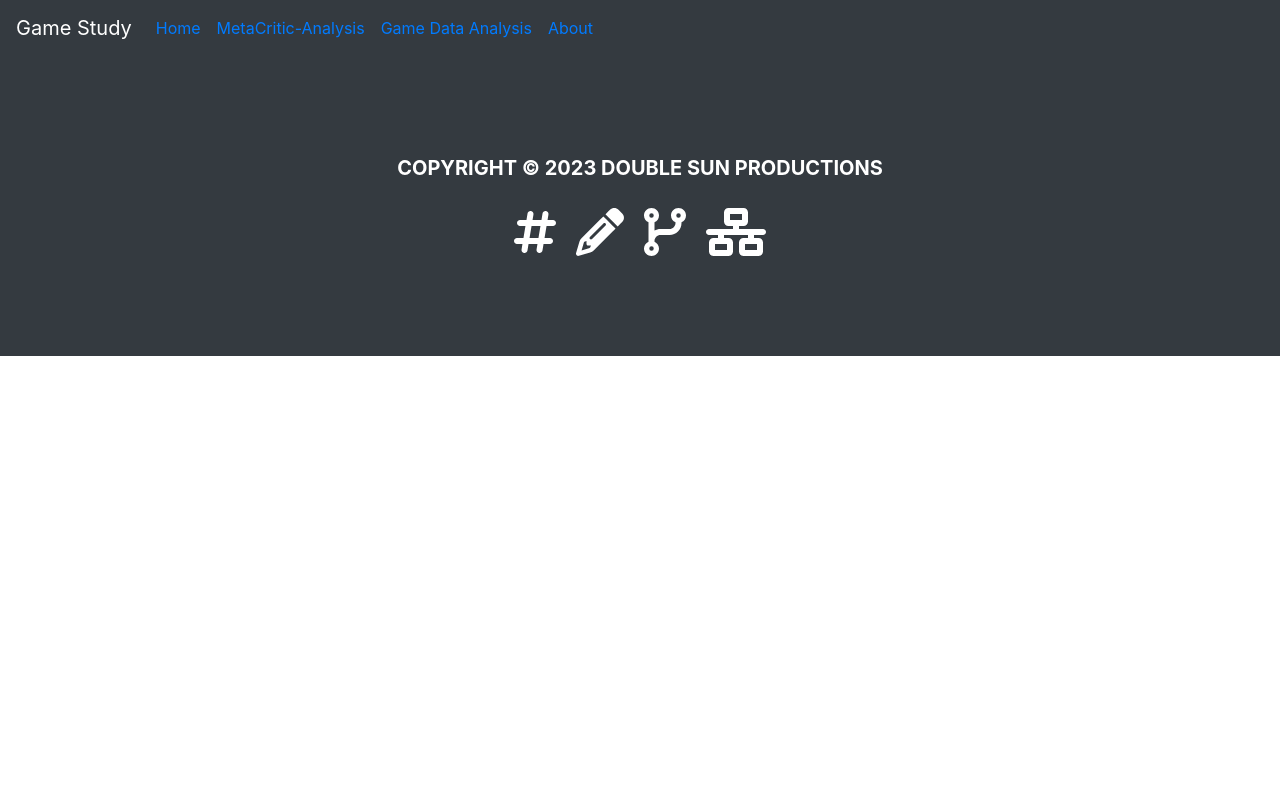
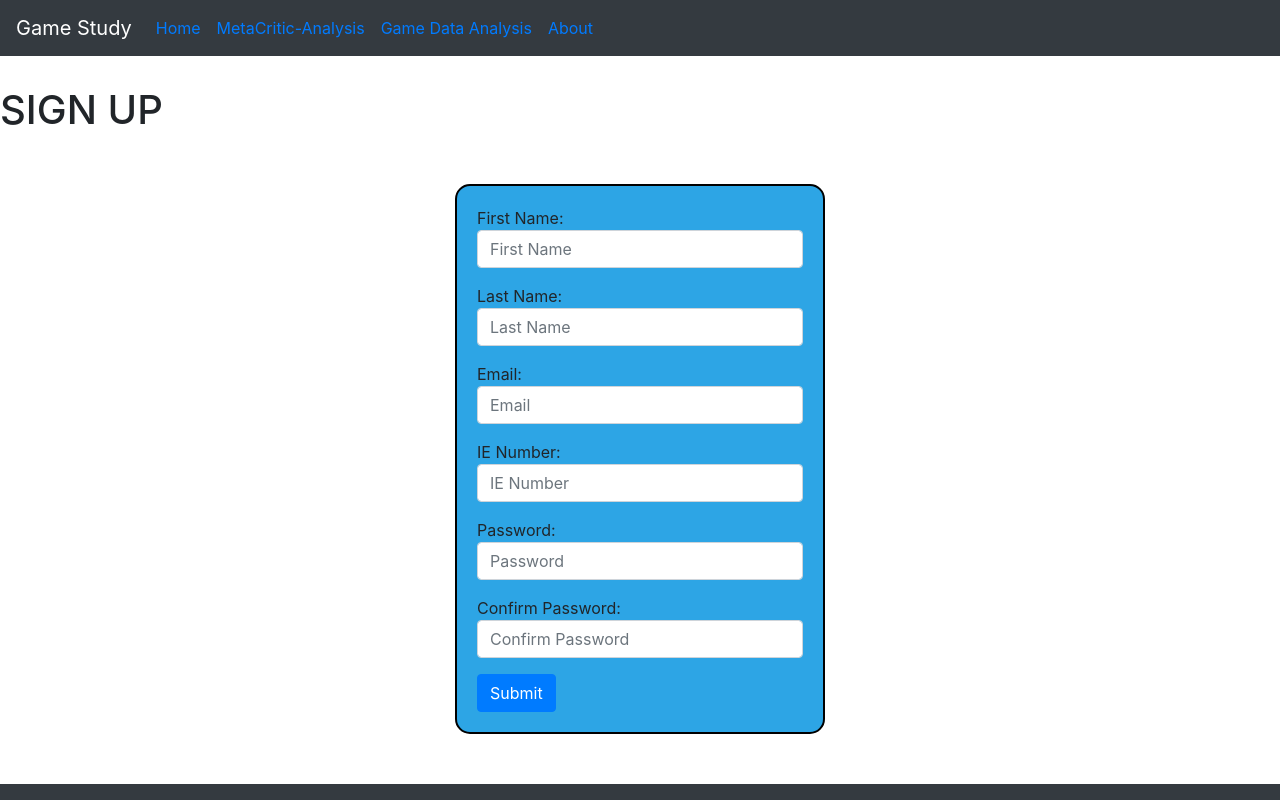
Before and after one commit to ravenusmc/game_study, a Vue app in the folder client/: page /sign_up in a window 1280 px wide. Shown: the top 800 px of the page. Built offline with nearby package versions, Linux system fonts and the light colour scheme; what vue-google-charts would draw is missing.

Commit message:
working on sign up form

```diff
--- a/client/src/router/index.js
+++ b/client/src/router/index.js
@@ -25,6 +25,11 @@ const routes = [
     name: 'GameData',
     component: () => import(/* webpackChunkName: "about" */ '../views/GameData.vue')
   },
+  {
+    path: '/sign_up',
+    name: 'signup',
+    component: () => import('../views/SignUp.vue'),
+  },
 ]
 
 const router = new VueRouter({
--- /dev/null
+++ b/client/src/views/SignUp.vue
@@ -0,0 +1,159 @@
+<template>
+  <div>
+    <div class="signup-heading">
+      <h1>SIGN UP</h1>
+    </div>
+
+    <div class="container">
+      <form @submit="signup">
+        <div class="form-group form-inline">
+          <label for="firstname">First Name:</label>
+          <input
+            type="text"
+            name="firstname"
+            v-model="firstName"
+            class="form-control"
+            id="firstname"
+            placeholder="First Name"
+          />
+        </div>
+        <div class="form-group form-inline">
+          <label for="lastName">Last Name:</label>
+          <input
+            type="text"
+            name="lastName"
+            class="form-control"
+            id="lastName"
+            v-model="lastName"
+            placeholder="Last Name"
+          />
+        </div>
+        <div class="form-group form-inline">
+          <label for="email">Email:</label>
+          <input
+            type="text"
+            name="email"
+            class="form-control"
+            id="email"
+            v-model="email"
+            placeholder="Email"
+          />
+        </div>
+        <div class="form-group form-inline">
+          <label for="ienumber">IE Number:</label>
+          <input
+            type="text"
+            name="ienumber"
+            class="form-control"
+            id="ieNumber"
+            v-model="ieNumber"
+            placeholder="IE Number"
+          />
+        </div>
+        <div class="form-group form-inline">
+          <label for="exampleInputPassword1">Password: </label>
+          <input
+            type="password"
+            name="password"
+            class="form-control"
+            id="exampleInputPassword1"
+            v-model="password"
+            placeholder="Password"
+          />
+        </div>
+        <div class="form-group form-inline">
+          <label for="exampleInputPassword2">Confirm Password:</label>
+          <input
+            type="password"
+            name="password2"
+            class="form-control"
+            id="exampleInputPassword2"
+            v-model="confirmPassword"
+            placeholder="Confirm Password"
+          />
+        </div>
+
+        <button
+          type="submit"
+          name="login"
+          class="btn btn-primary form-submit-btn"
+        >
+          Submit
+        </button>
+      </form>
+    </div>
+  </div>
+</template>
+
+<script>
+import { mapActions } from "vuex";
+
+export default {
+  name: "Form",
+  data() {
+    return {
+      firstName: "",
+      lastName: "",
+      email: "",
+      ieNumber: "",
+      password: "",
+      confirmPassword: "",
+    };
+  },
+  methods: {
+    ...mapActions("common", ["setUpUser"]),
+    signup(evt) {
+      evt.preventDefault();
+      if (this.firstName === "") {
+        alert("First name must be entered");
+      } else if (this.lastName === "") {
+        alert("Last name must be entered");
+      } else if (this.email === "") {
+        alert("Email must be entered");
+      } else if (this.ieNumber === "") {
+        alert("User name must be entered");
+      } else if (this.password === "") {
+        alert("Password must be entered");
+      } else if (this.password !== this.confirmPassword) {
+        alert("Passwords must be the same");
+      } else if (this.password.length < 6) {
+        alert("Password must be at least 6 characters long");
+      } else {
+        const payload = {
+          firstName: this.firstName,
+          lastName: this.lastName,
+          email: this.email,
+          ieNumber: this.ieNumber,
+          password: this.password,
+          confirmPassword: this.confirmPassword,
+        };
+        this.setUpUser({ payload });
+      }
+    },
+  },
+};
+</script>
+
+<style scoped>
+.signup-heading {
+  margin-top: 30px;
+}
+
+.container {
+  width: 500px;
+  clear: both;
+}
+
+.container input {
+  width: 100%;
+  clear: both;
+}
+
+form {
+  border: 2px solid black;
+  border-radius: 15px;
+  margin: 50px;
+  padding: 20px;
+  background-color: #2da5e5;
+}
+</style>
```
Also changed, not shown: client/src/views/Login.vue (added, +16 -0 lines).
